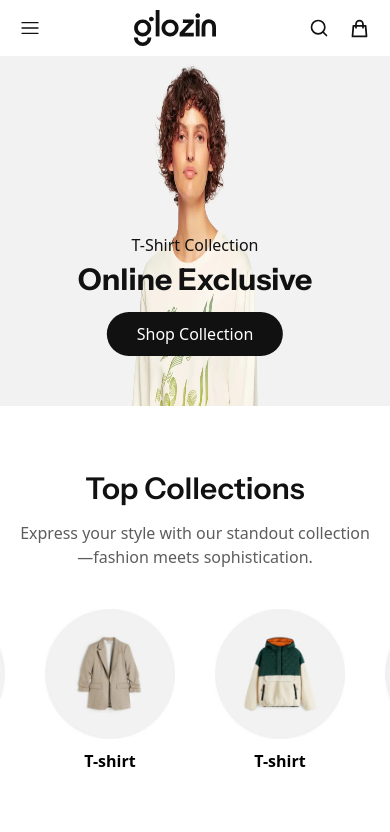
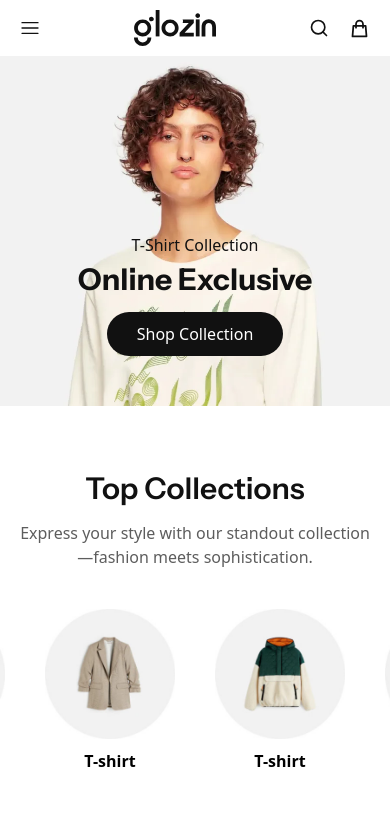
Before and after one commit to HmSani6699/T-Shirt-Ecommerce, a React (Vite) app: page / in a window 390 px wide. Shown: the top 832 px of the page. Built offline with nearby package versions, Linux system fonts and the light colour scheme.

Commit message:
update banner and navber

```diff
--- a/src/Pages/Home/Banner/Banner.jsx
+++ b/src/Pages/Home/Banner/Banner.jsx
@@ -3,15 +3,19 @@ import banner from "../../../../public/Images/banner.webp";
 
 const Banner = () => {
   return (
-    <div className="relative h-[350px] lg:h-full">
-      <img className="h-full" src={banner} alt="Banner image" />
-      <div
-        className="absolute bottom-[50px] left-1/2 -translate-x-1/2 text-center
-                lg:left-10 lg:translate-x-0 lg:text-left "
-      >
+    <div className="relative h-[350px] md:h-[500px] lg:h-full bg-primary">
+      <img
+        className="h-full w-full object-cover"
+        src={banner}
+        alt="Banner image"
+      />
+
+      {/* Absolute content but still inside 1200px container */}
+      <div className="absolute bottom-[50px] left-0 right-0">
+        <div className="max-w-[1200px] mx-auto px-5 text-center md:text-left lg:text-left">
           <p className="text-text-black">T-Shirt Collection</p>
 
-        <h2 className="text-[30px] lg:text-[65px] font-bold text-text-black font-instrument whitespace-nowrap">
+          <h2 className="text-[30px] md:text-[55px] lg:text-[65px] font-bold text-text-black font-instrument whitespace-nowrap">
             Online Exclusive
           </h2>
 
@@ -20,6 +24,7 @@ const Banner = () => {
           </button>
         </div>
       </div>
+    </div>
   );
 };
 
--- a/src/Pages/Navber/Navber.jsx
+++ b/src/Pages/Navber/Navber.jsx
@@ -11,7 +11,7 @@ import { IoMdClose } from "react-icons/io";
 const Navber = () => {
   const [isOpenMenu, setIsOpenMenu] = useState(false);
   return (
-    <div className="bg-bg-white shadow-md relative">
+    <div className="bg-bg-white shadow-md relative px-5">
       {/* Pc navber */}
       <div className="max-w-[1200px] mx-auto py-[15px]  items-center justify-between lg:flex hidden">
         {/* Logo */}
@@ -33,7 +33,7 @@ const Navber = () => {
       </div>
 
       {/* Mobile navber */}
-      <div className="flex items-center justify-between lg:hidden px-5 py-2.5">
+      <div className="flex items-center justify-between lg:hidden  py-2.5">
         <div onClick={() => setIsOpenMenu(!isOpenMenu)}>
           <RxHamburgerMenu className="text-text-black text-[20px] " />
         </div>
--- a/src/index.css
+++ b/src/index.css
@@ -6,7 +6,7 @@
 }
 
 @theme {
-  --color-primary: #1e40af;
+  --color-primary: #f2f2f2;
   --color-secondary: #9333ea;
   --color-bg-white: #ffffff;
   --color-bg-black: #111111;
```
Lines whose indentation alone changed are shown as unchanged.
